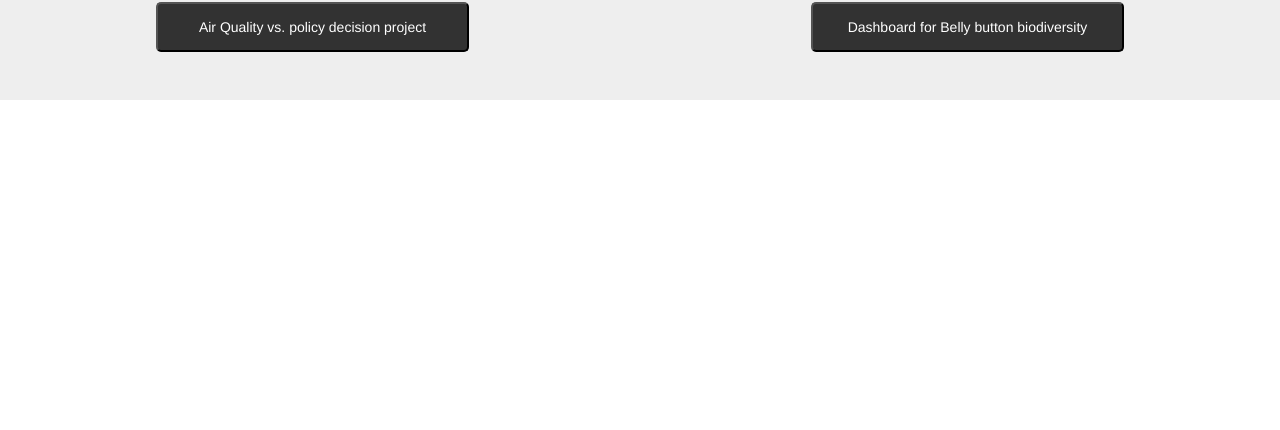
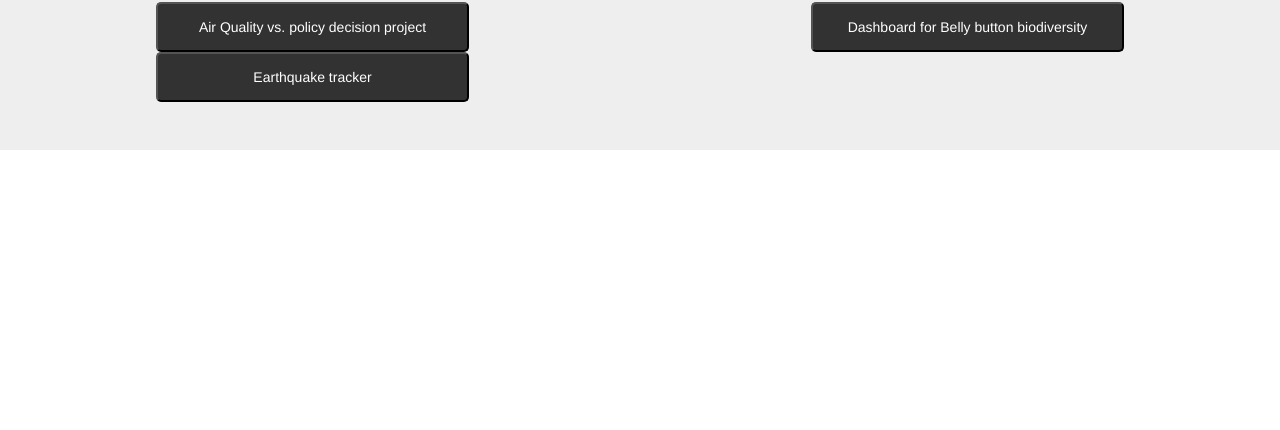
Before and after one commit to thatpatchguy/thatpatchguy, a plain HTML site: page index.html in a window 1280 px wide. Shown: the part 370-800 px from the top of the page. Drawn offline with nearby package versions, Linux system fonts and the light colour scheme.

Commit message:
updated index

```diff
--- a/index.html
+++ b/index.html
@@ -33,6 +33,11 @@
                     <a href="bellyIndex.html">Dashboard for Belly button biodiversity</a>
                 </button>
             </div>
+            <div class="col-md-6 col-sm-12">
+                <button class = "big_button">
+                    <a href="earthquakes.html">Earthquake tracker</a>
+                </button>
+            </div>
         </div>
     </div>
 </body>
```
